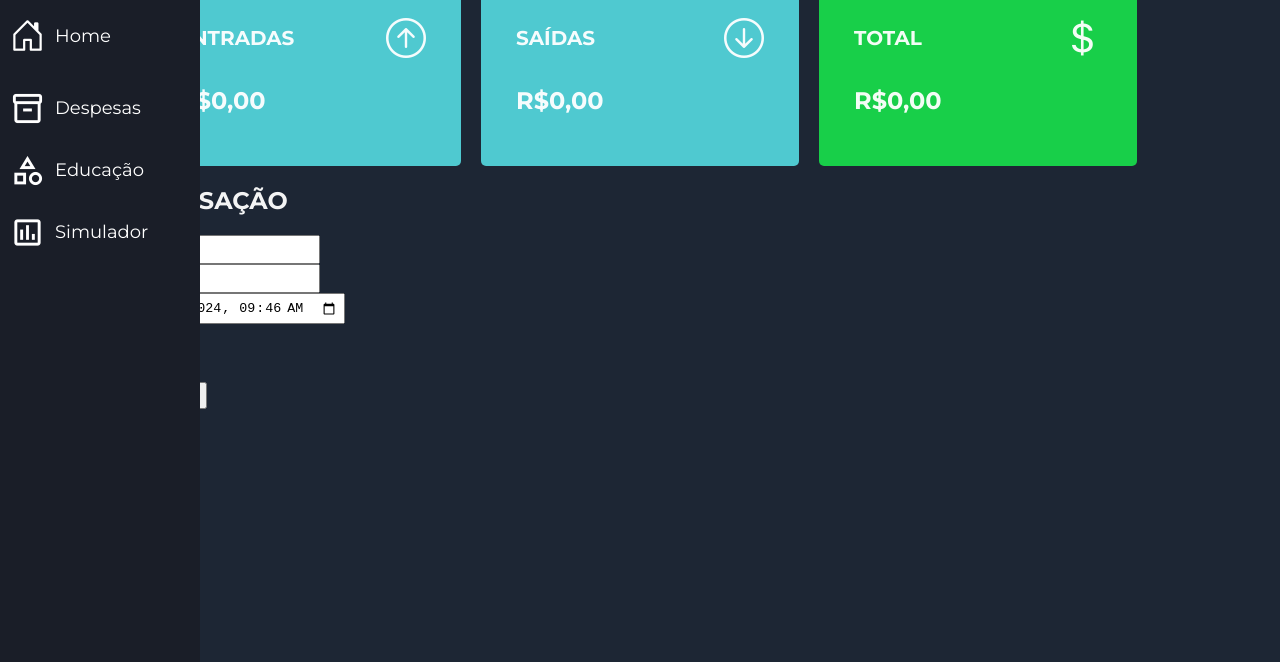
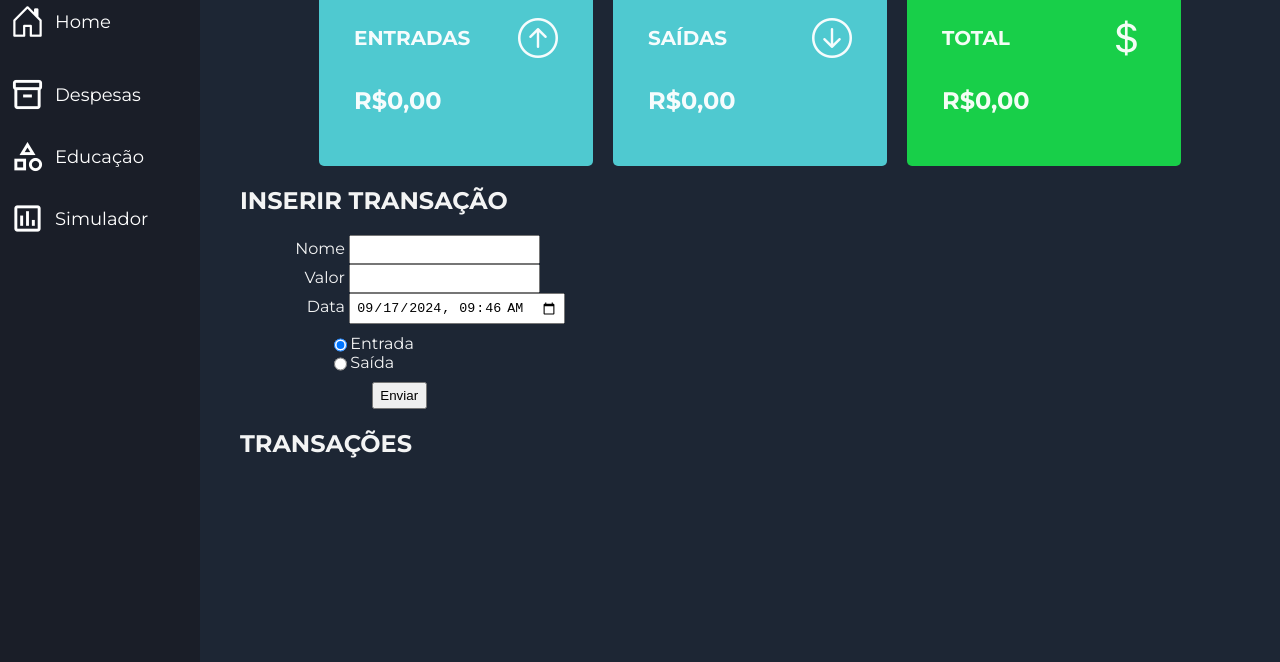
Before and after one commit to flaviaglenda/Calculadora-Financeira, a plain HTML site: page inicio.html in a window 1280 px wide. Shown: the part 138-800 px from the top of the page. Drawn offline with nearby package versions, Linux system fonts and the light colour scheme.

Commit message:
alteraçao do despesa

```diff
--- a/inicio.css
+++ b/inicio.css
@@ -378,3 +378,36 @@ i {
   width: 80px;
   text-align: center;
 }
+.main-container {
+  grid-area: main;
+  overflow-y: auto;
+  padding: 20px;
+  color: rgba(255, 255, 255, 0.95);
+  margin-left: 220px; /* Adiciona uma margem à esquerda para que não fique sob o menu */
+  box-sizing: border-box; /* Garante que padding e border sejam considerados */
+}
+
+/* Alinha os cards mais ao centro */
+.main-cards {
+  display: flex;
+  justify-content: center; /* Centraliza horizontalmente */
+  gap: 20px;
+  margin: 20px 0;
+  align-items: center; /* Centraliza verticalmente */
+}
+
+.card {
+  display: flex;
+  flex-direction: column;
+  justify-content: space-around;
+  padding: 35px;
+  border-radius: 5px;
+  width: 20%;
+}
+
+/* Para telas menores */
+@media screen and (max-width: 992px) {
+  .main-container {
+    margin-left: 0; /* Remove a margem quando o sidebar está escondido */
+  }
+}
--- a/inicio.html
+++ b/inicio.html
@@ -18,7 +18,7 @@
     <aside id="sidebar">
       <div class="sidebar-header">
           <div class="sidebar-brand">
-              <img src="./img/LOGO BRANCA SEM FUNDO.png" alt="InovaPay Logo">
+            <img src="img/LOGO ORI.png" alt="InovaPay Logo">
           </div>
       </div>
       <ul class="sidebar-list">
--- a/simulador.css
+++ b/simulador.css
@@ -1,3 +1,4 @@
+
 header {
     color: white;
     padding: 10px 0;
```
Also changed, not shown: index.html (+1 -1 lines), simulador.html (+1 -1 lines).
